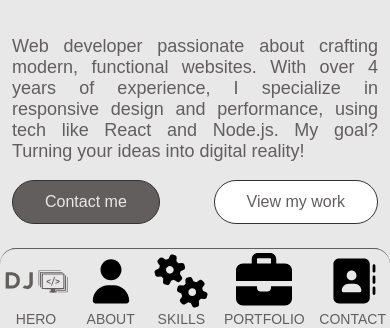
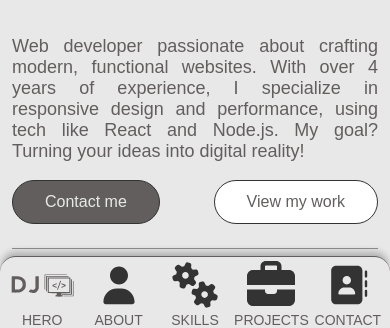
Before and after one commit to dariojularic/Portfolio_website, a website: page public/index.html in a window 390 px wide. Shown: the part 514-842 px from the top of the page. Drawn offline with Linux system fonts and the light colour scheme.

Commit message:
Add style

```diff
--- a/public/index.html
+++ b/public/index.html
@@ -133,7 +133,7 @@
             <li class="portfolio-nav-btn">
               <!-- <svg viewBox="0 0 32 32" id="i-portfolio" xmlns="http://www.w3.org/2000/svg" fill="none" stroke="currentcolor" stroke-linecap="round" stroke-linejoin="round" stroke-width="2"><g id="SVGRepo_bgCarrier" stroke-width="0"></g><g id="SVGRepo_tracerCarrier" stroke-linecap="round" stroke-linejoin="round"></g><g id="SVGRepo_iconCarrier"> <path d="M29 17 L29 28 3 28 3 17 M2 8 L30 8 30 16 C30 16 24 20 16 20 8 20 2 16 2 16 L2 8 Z M16 22 L16 18 M20 8 C20 8 20 4 16 4 12 4 12 8 12 8"></path> </g></svg><span>PORTFOLIO</span></li> -->
               <svg xmlns="http://www.w3.org/2000/svg" viewBox="0 0 512 512"><!--!Font Awesome Free v7.0.1 by @fontawesome - https://fontawesome.com License - https://fontawesome.com/license/free Copyright 2025 Fonticons, Inc.--><path d="M200 48l112 0c4.4 0 8 3.6 8 8l0 40-128 0 0-40c0-4.4 3.6-8 8-8zm-56 8l0 40-80 0C28.7 96 0 124.7 0 160l0 96 512 0 0-96c0-35.3-28.7-64-64-64l-80 0 0-40c0-30.9-25.1-56-56-56L200 0c-30.9 0-56 25.1-56 56zM512 304l-192 0 0 16c0 17.7-14.3 32-32 32l-64 0c-17.7 0-32-14.3-32-32l0-16-192 0 0 112c0 35.3 28.7 64 64 64l384 0c35.3 0 64-28.7 64-64l0-112z"/></svg>
-              <span>PORTFOLIO</span>
+              <span>PROJECTS</span>
             </li>
             <li class="contact-nav-btn">
               <!-- <svg viewBox="0 0 128 128" version="1.1" xml:space="preserve" xmlns="http://www.w3.org/2000/svg" xmlns:xlink="http://www.w3.org/1999/xlink" fill="#000000"><g id="SVGRepo_bgCarrier" stroke-width="0"></g><g id="SVGRepo_tracerCarrier" stroke-linecap="round" stroke-linejoin="round"></g><g id="SVGRepo_iconCarrier"> <style type="text/css"> .st0{display:none;} .st1{display:inline;} .st2{fill:none;stroke:#0F005B;stroke-width:8;stroke-linecap:round;stroke-linejoin:round;stroke-miterlimit:10;} </style> <g class="st0" id="Layer_1"></g> <g id="Layer_2"> <path class="st2" d="M20.1,40l38.1,31.5c3.3,2.8,8.2,2.8,11.5,0L107.9,40"></path> <path class="st2" d="M107.9,85.6V36.1c0-2.1-1.7-3.7-3.7-3.7H23.9c-2.1,0-3.7,1.7-3.7,3.7v55.7c0,2.1,1.7,3.7,3.7,3.7h84"></path> </g> </g></svg><span>CONTACT</span></li> -->
--- a/public/style.css
+++ b/public/style.css
@@ -439,12 +439,10 @@ address i:hover {
     border-top-right-radius: 16px;
     padding: 4px;
     font-size: 14px;
-    /* display: grid;
-    grid-template-columns: repeat(5, 1fr);
-    grid-template-rows: 80% 20%; */
     justify-content: space-around;
     z-index: 50;
-    /* margin: 0; */
+    box-shadow: 0 -6px 6px -1px rgba(0, 0, 0, 0.2), 0 -2px 4px -1px rgba(0, 0, 0, 0.06);
+    /* box-shadow: black 3px 2px; */
   }
 
   .nav-btns-list {
@@ -456,7 +454,7 @@ address i:hover {
   }
 
   ul {
-    gap: 4px;
+    gap: 0;
     padding: 0;
     margin: 0;
   }
@@ -466,6 +464,8 @@ address i:hover {
     flex-direction: column;
     align-items: center;
     justify-content: space-between;
+    /* width: 77px; */
+    flex: 1;
   }
 
   li span {
@@ -473,9 +473,9 @@ address i:hover {
   }
 
   li svg {
-    /* height: 75%; */
-    height: 56px;
-    color: red;
+    height: 48px;
+    fill: var(--secondary-color);
+    /* width: 72px; */
   }
 
   .hero-nav-btn span {
@@ -501,10 +501,6 @@ address i:hover {
   .contact-nav-btn svg {
     display: block;
   }
-
-  /* .about-nav-btn svg {
-    height: 75%;
-  } */
 
   .fa-bars {
     font-size: 40px;
```
